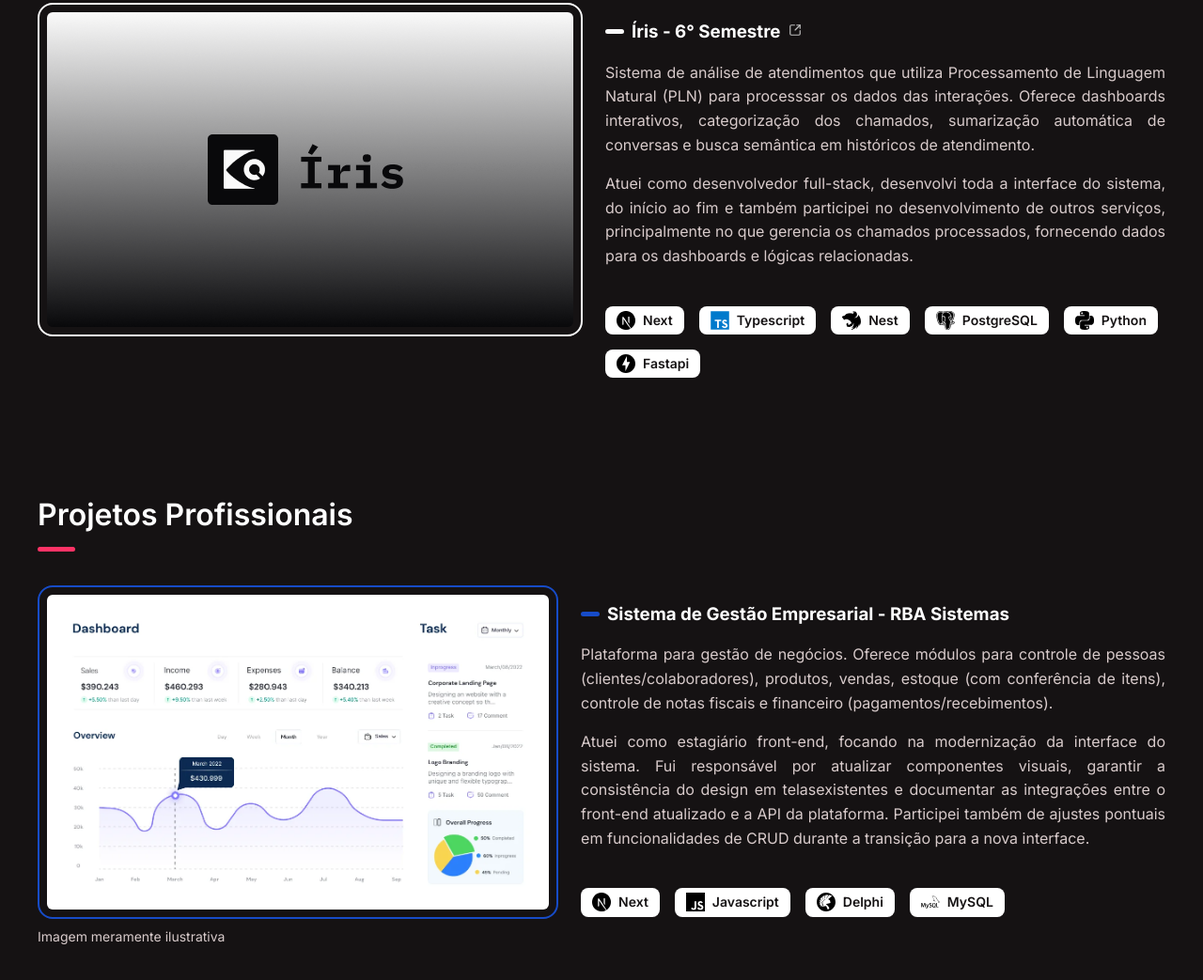
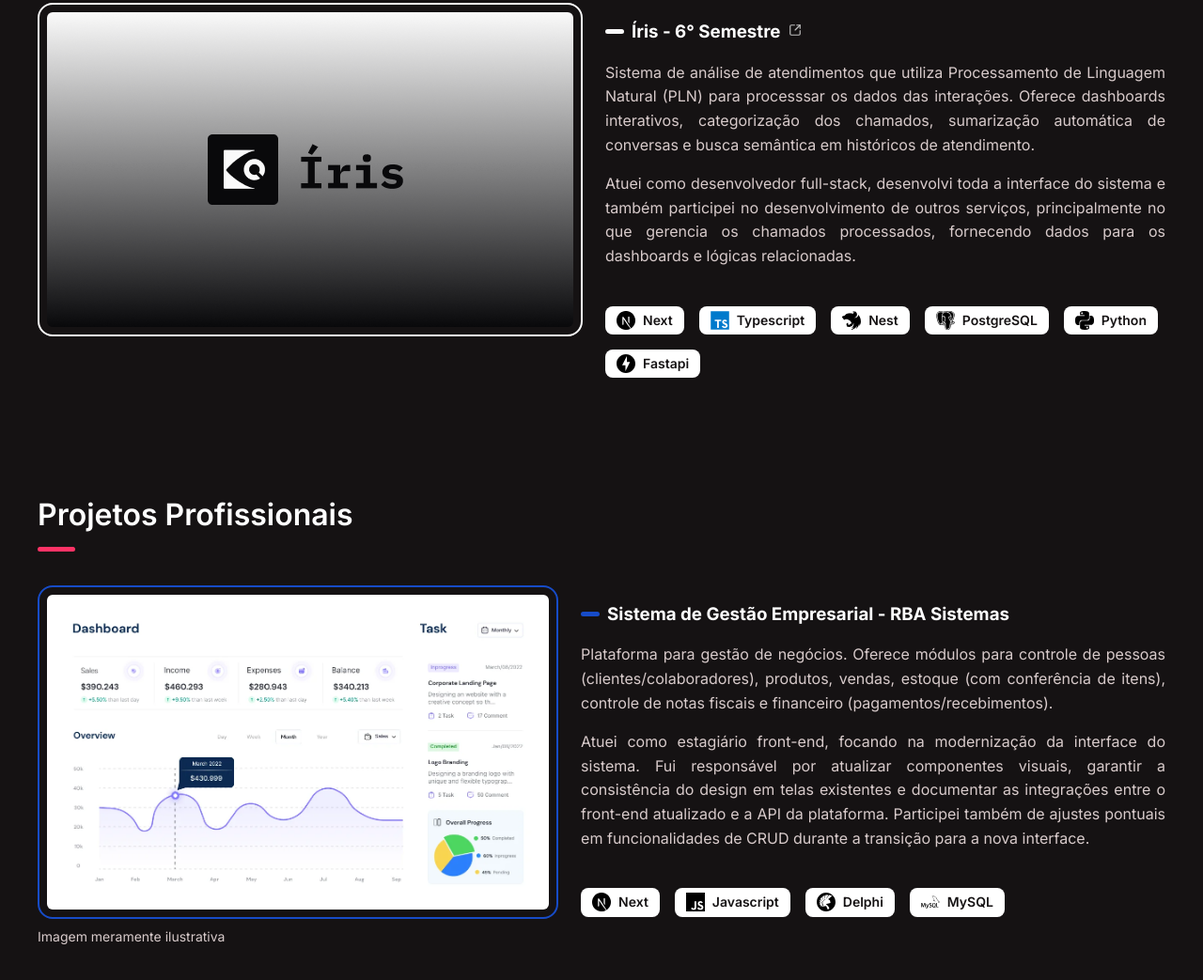
Before and after one commit to fatec-sjc-dsm-portfolio/ra1461392221007, a plain HTML site: page docs/index.html in a window 1280 px wide. Shown: the part 3379-4422 px from the top of the page at 94% size. Drawn offline with Linux system fonts and the light colour scheme; files whose address does not match are found by name.

Commit message:
typo fixes

```diff
--- a/docs/index.html
+++ b/docs/index.html
@@ -345,8 +345,8 @@
                             atendimento.
                         </p>
                         <p>
-                            Atuei como desenvolvedor full-stack, desenvolvi toda a interface do sistema, do início ao
-                            fim e também participei no desenvolvimento de outros serviços, principalmente no que
+                            Atuei como desenvolvedor full-stack, desenvolvi toda a interface do sistema e também
+                            participei no desenvolvimento de outros serviços, principalmente no que
                             gerencia os chamados processados, fornecendo dados para os dashboards e lógicas
                             relacionadas.
                         </p>
@@ -404,7 +404,7 @@
                             <p>
                                 Atuei como estagiário front-end, focando na modernização da interface do sistema. Fui
                                 responsável por atualizar componentes visuais, garantir a consistência do design em
-                                telasexistentes e documentar as integrações entre o front-end atualizado e a API da
+                                telas existentes e documentar as integrações entre o front-end atualizado e a API da
                                 plataforma. Participei também de ajustes pontuais em funcionalidades de CRUD durante a
                                 transição para a nova interface.
                             </p>
```
